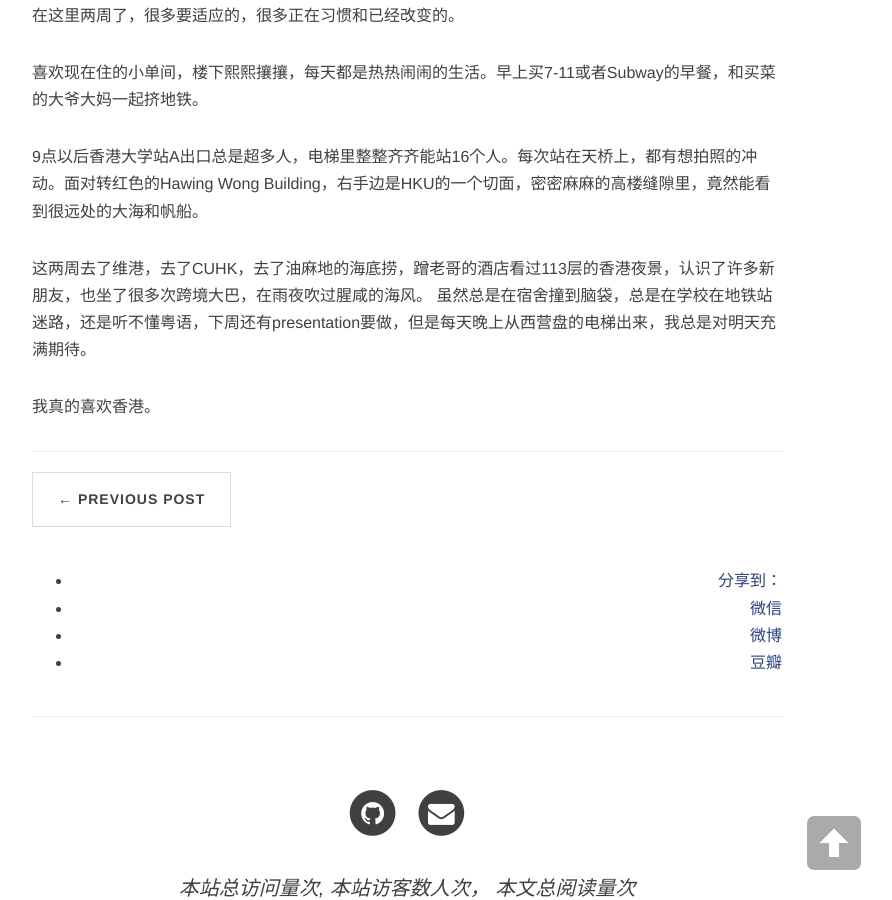
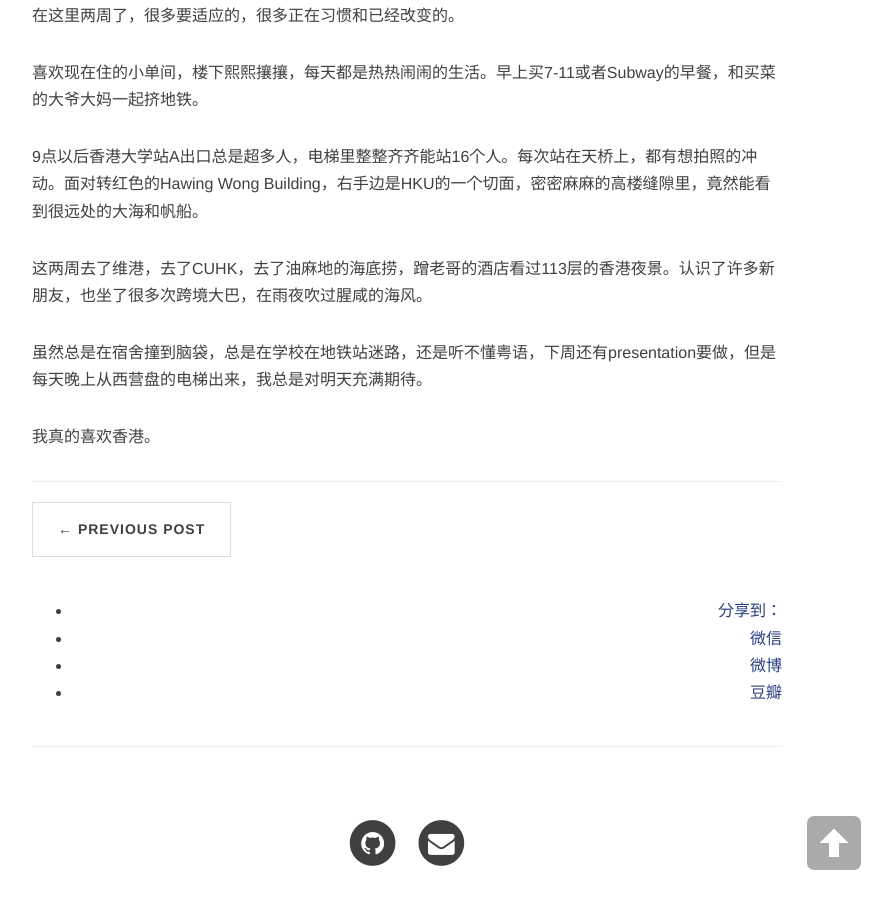
Before and after one commit to trchen12/trchen12.github.io, a Jekyll site: the page built from _posts/2018-09-18-twoweeks.md, in a window 1280 px wide and 900 px high, scrolled down 515 px. Shown: the whole window, without its empty margins (233-1125 px from the left). Built offline with Jekyll 4.4.1, drawn with Linux system fonts in a browser that asks for light colours; nearby versions of some CDN libraries; comment, search, counter and statistics services are not loaded.

Commit message:
Update 2018-09-18-twoweeks.md

```diff
--- a/_posts/2018-09-18-twoweeks.md
+++ b/_posts/2018-09-18-twoweeks.md
@@ -20,7 +20,9 @@
 9点以后香港大学站A出口总是超多人，电梯里整整齐齐能站16个人。每次站在天桥上，都有想拍照的冲动。面对转红色的Hawing Wong Building，右手边是HKU的一个切面，密密麻麻的高楼缝隙里，竟然能看到很远处的大海和帆船。
 <br/>
 
-这两周去了维港，去了CUHK，去了油麻地的海底捞，蹭老哥的酒店看过113层的香港夜景，认识了许多新朋友，也坐了很多次跨境大巴，在雨夜吹过腥咸的海风。
+这两周去了维港，去了CUHK，去了油麻地的海底捞，蹭老哥的酒店看过113层的香港夜景。认识了许多新朋友，也坐了很多次跨境大巴，在雨夜吹过腥咸的海风。
+<br/>
+
 虽然总是在宿舍撞到脑袋，总是在学校在地铁站迷路，还是听不懂粤语，下周还有presentation要做，但是每天晚上从西营盘的电梯出来，我总是对明天充满期待。
 <br/>
 
```
